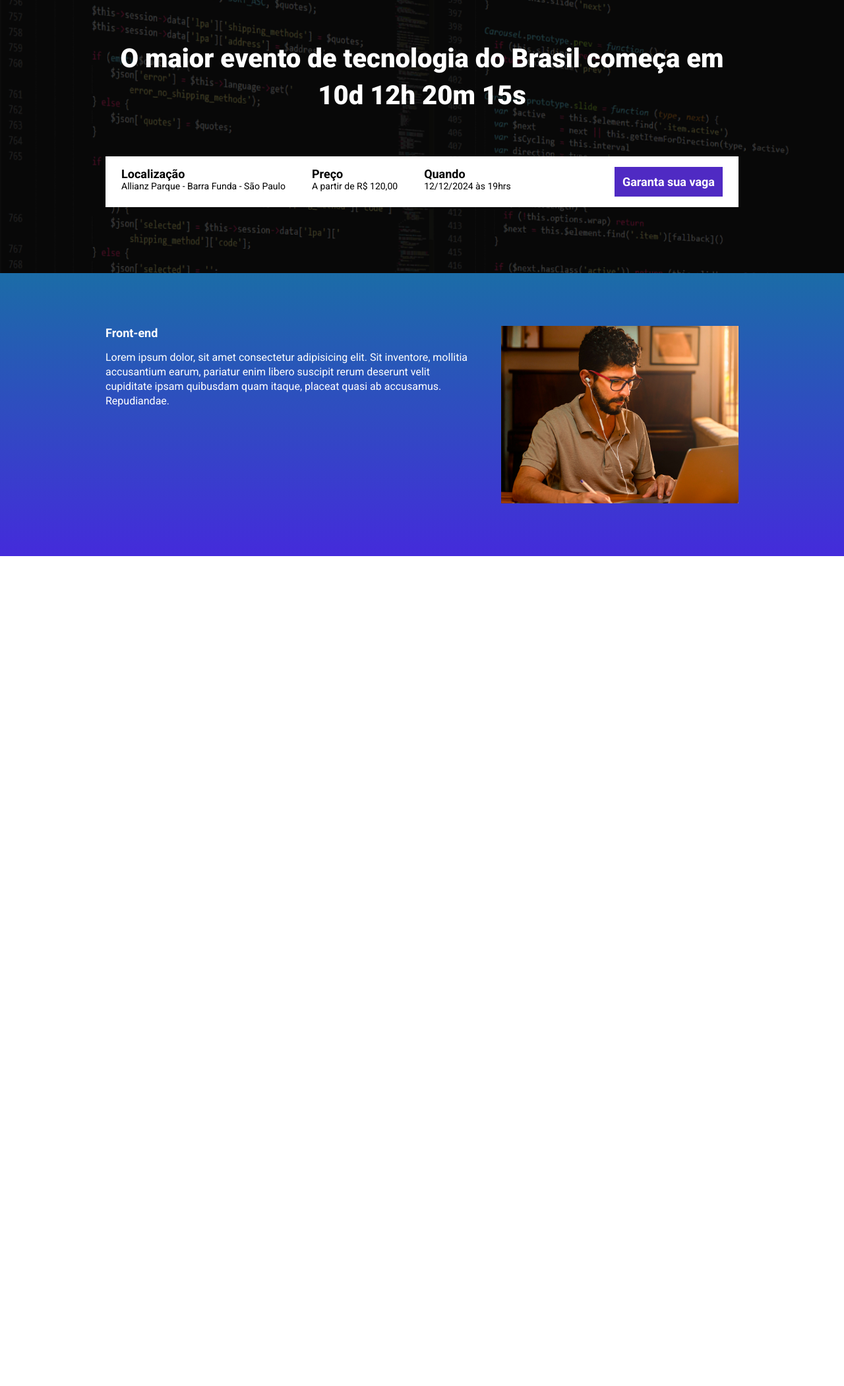
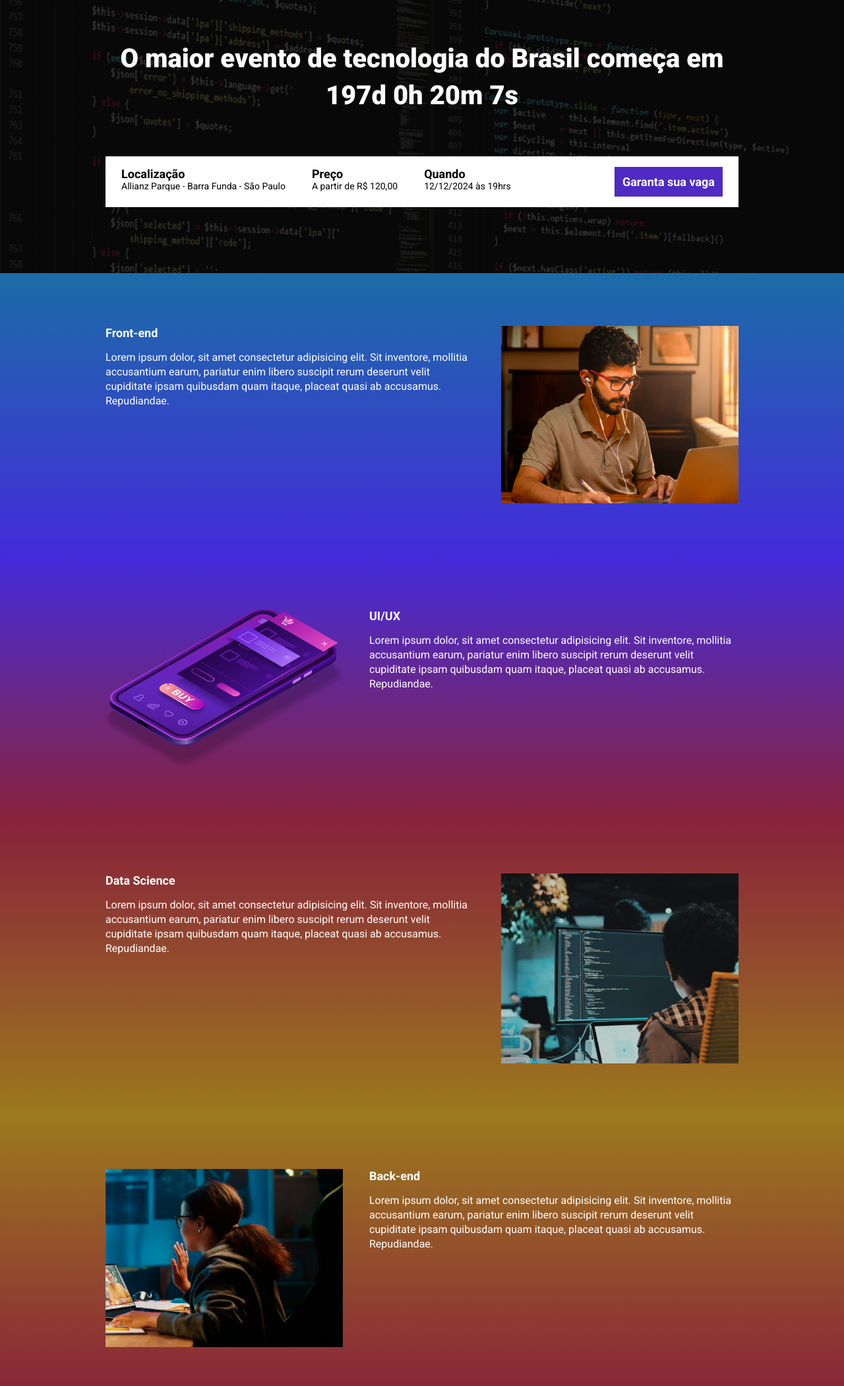
Before and after one commit to LuizHenriqueAlvesC/ebac_tech_talks, a website built with Parcel: page src/index.html in a window 1280 px wide. Shown: the part 147-2248 px from the top of the page at 66% size. Before the commit the page ends 990 px from the top, so only its background shows below. Built offline with nearby package versions, Linux system fonts and the light colour scheme.

Commit message:
criando a contagem regressiva

```diff
--- a/package.json
+++ b/package.json
@@ -1,9 +1,9 @@
 {
   "name": "ebac_talks",
   "version": "1.0.0",
-  "main": "index.js",
   "scripts": {
     "dev": "parcel src/index.html src/styles/main.scss src/scripts/main.js",
+    "build": "parcel build src/index.html",
     "test": "echo \"Error: no test specified\" && exit 1"
   },
   "keywords": [],
--- a/src/index.html
+++ b/src/index.html
@@ -9,13 +9,14 @@
     <link rel="preconnect" href="https://fonts.gstatic.com" crossorigin>
     <link href="https://fonts.googleapis.com/css2?family=Roboto:wght@400;700;900&display=swap" rel="stylesheet">
     <link rel="stylesheet" href="styles/main.scss">
+    <link rel="stylesheet" href="https://unpkg.com/aos@next/dist/aos.css" />
 </head>
 <body>
     <header class="hero">
         <div class="container">
             <img class="hero__logo" src="./images/ebac_logo.svg" alt="EBAC">
             <P class="hero__text">
-                O maior evento de tecnologia do Brasil começa em 10d 12h 20m 15s
+                O maior evento de tecnologia do Brasil começa em <span id="contador"></span>
             </P>
 
             <div class="infos-bar">
@@ -40,9 +41,9 @@
         </div>
     </header>
 
-    <section class="event">
-        <div class="container">
-            <div class="event__details">
+    <section class="event event--frontend">
+        <div class="container" data-aos="fade-right">
+            <div class="event__details ">
                 <h2 class="event__details__title">Front-end</h2>
                 <p class="event__details__description">
                     Lorem ipsum dolor, sit amet consectetur adipisicing elit. Sit inventore, mollitia accusantium earum, pariatur enim libero suscipit rerum deserunt velit cupiditate ipsam quibusdam quam itaque, placeat quasi ab accusamus. Repudiandae.
@@ -51,7 +52,41 @@
             <img class="event__image" src="./images/frontend.png" alt="Front-end">
         </div>
     </section>
+    <section class="event event--ui-ux event--image-left">
+        <div class="container" data-aos="fade-left">
+            <div class="event__details ">
+                <h2 class="event__details__title">UI/UX</h2>
+                <p class="event__details__description">
+                    Lorem ipsum dolor, sit amet consectetur adipisicing elit. Sit inventore, mollitia accusantium earum, pariatur enim libero suscipit rerum deserunt velit cupiditate ipsam quibusdam quam itaque, placeat quasi ab accusamus. Repudiandae.
+                </p>
+            </div>
+            <img class="event__image" src="./images/ui-ux.png" alt="Front-end">
+        </div>
+    </section>
+    <section class="event event--data-science">
+        <div class="container" data-aos="fade-right">
+            <div class="event__details ">
+                <h2 class="event__details__title">Data Science</h2>
+                <p class="event__details__description">
+                    Lorem ipsum dolor, sit amet consectetur adipisicing elit. Sit inventore, mollitia accusantium earum, pariatur enim libero suscipit rerum deserunt velit cupiditate ipsam quibusdam quam itaque, placeat quasi ab accusamus. Repudiandae.
+                </p>
+            </div>
+            <img class="event__image" src="./images/data.png" alt="Front-end">
+        </div>
+    </section>
+    <section class="event event--backend event--image-left">
+        <div class="container" data-aos="fade-left">
+            <div class="event__details ">
+                <h2 class="event__details__title">Back-end</h2>
+                <p class="event__details__description">
+                    Lorem ipsum dolor, sit amet consectetur adipisicing elit. Sit inventore, mollitia accusantium earum, pariatur enim libero suscipit rerum deserunt velit cupiditate ipsam quibusdam quam itaque, placeat quasi ab accusamus. Repudiandae.
+                </p>
+            </div>
+            <img class="event__image" src="./images/backend.png" alt="Front-end">
+        </div>
+    </section>
 
+    <script src="https://unpkg.com/aos@next/dist/aos.js"></script>
     <script src="scripts/main.js"></script>
 </body>
 </html>
--- a/src/scripts/main.js
+++ b/src/scripts/main.js
@@ -1 +1,35 @@
-console.log("Olá mundo");
+AOS.init();
+
+const dataDoEvento = new Date("Dec 12, 2024 19:00:00");
+const timeStampDoEvento = dataDoEvento.getTime();
+
+
+const contaAsHoras = setInterval(function() {
+    const agora = new Date();
+    const timeStampAtual = agora.getTime();
+
+    const distanciaDoEvento = timeStampDoEvento - timeStampAtual;
+
+    const diaEmMs = 1000 * 60 * 60 * 24;
+    const horaEmMs = 1000 * 60 * 60;
+    const minutoEmMs = 1000 * 60;
+
+    const diasAteOEvento = Math.floor(distanciaDoEvento / diaEmMs);
+    const horasAteOEvento = Math.floor((diasAteOEvento % diaEmMs) /horaEmMs);
+    const minutosAteOEvento = Math.floor((distanciaDoEvento % horaEmMs) / minutoEmMs);
+    const segundosAteOEvento = Math.floor((distanciaDoEvento % minutoEmMs) / 1000);
+
+
+    console.log(diasAteOEvento);
+    console.log(horasAteOEvento);
+    console.log(minutosAteOEvento);
+    console.log(segundosAteOEvento);
+
+    document.getElementById('contador').innerHTML = `${diasAteOEvento}d ${horasAteOEvento}h ${minutosAteOEvento}m ${segundosAteOEvento}s`;
+
+    if (distanciaDoEvento < 0) {
+        clearInterval(contaAsHoras);
+        document.getElementById('contador').innerHTML = 'Evento expirado';
+    }
+
+}, 1000);
--- a/src/styles/_event.scss
+++ b/src/styles/_event.scss
@@ -1,8 +1,34 @@
+@use 'variables';
+
 .event {
     padding: 80px 0;
     background-image: linear-gradient(#1B6CA7, #442BDB);
+
+    &--frontend {
+        background-image: linear-gradient(variables.$blue1, variables.$blue2);
+    }
+
+    &--ui-ux {
+        background-image: linear-gradient(variables.$blue2, variables.$pink);
+    }
+
+    &--data-science {
+        background-image: linear-gradient(variables.$pink, variables.$yellow);
+    }
+
+    &--backend {
+        background-image: linear-gradient(variables.$yellow, variables.$pink);
+    }
+
+    &--image-left {
+        .container {
+            flex-direction: row-reverse;
+        }
+    }
+
     .container {
         display: flex;
+        gap: 40px;
     }
 
     &__image {
@@ -10,7 +36,6 @@
     }
 
     &__details {
-        margin-right: 40px;
         &__title {
             font-size: 18px;
             font-weight: bold;
--- a/src/styles/_hero.scss
+++ b/src/styles/_hero.scss
@@ -1,3 +1,5 @@
+@use 'variables';
+
 .hero {
     padding-top: 64px;
     padding-bottom: 100px;
@@ -16,7 +18,7 @@
         left: 0;
         width: 100%;
         height: 100%;
-        background-color: #000;
+        background-color: variables.$secundaryTextColor;
         content: '';
         opacity: 0.7;
     }
--- /dev/null
+++ b/src/styles/_variables.scss
@@ -0,0 +1,8 @@
+$textColor: #fff;
+$secundaryTextColor: #000;
+
+$blue1: #1B6CA7;
+$blue2: #442BDB;
+$pink: #89223B;
+$yellow: #9C791D;
+$purple: #4F2AC3;
--- a/src/styles/componentes/_buttons.scss
+++ b/src/styles/componentes/_buttons.scss
@@ -1,3 +1,5 @@
+@use '../variables';
+
 .button {
     padding: 12px;
     font-size: 18px;
@@ -8,7 +10,7 @@
 
     &--primary {
         color: #fff;
-        background-color: #4F2AC3;
+        background-color: variables.$purple;
     }
 
     @media (max-width: 640px) {
--- a/src/styles/componentes/_infosbar.scss
+++ b/src/styles/componentes/_infosbar.scss
@@ -1,6 +1,8 @@
+@use '../variables';
+
 .infos-bar {
     padding: 16px 24px;
-    background-color: #fff;
+    background-color: variables.$textColor;
     display: flex;
     justify-content: space-between;
     &__infos {
@@ -9,10 +11,10 @@
 
         &__item {
             font-size: 14px;
-            color: #000;
+            color: variables.$secundaryTextColor;
 
             b {
-                color: #000;
+                color: variables.$secundaryTextColor;
                 font-size: 18px;
                 display: block;
             }
--- a/src/styles/main.scss
+++ b/src/styles/main.scss
@@ -2,13 +2,14 @@
 @use 'componentes/infosbar';
 @use 'componentes/buttons';
 @use 'event';
+@use 'variables';
 
 * {
     margin: 0;
     padding: 0;
     box-sizing: border-box;
     font-family: Roboto, sans-serif;
-    color: #fff;
+    color: variables.$textColor;
     list-style: none;
 }
 
```
